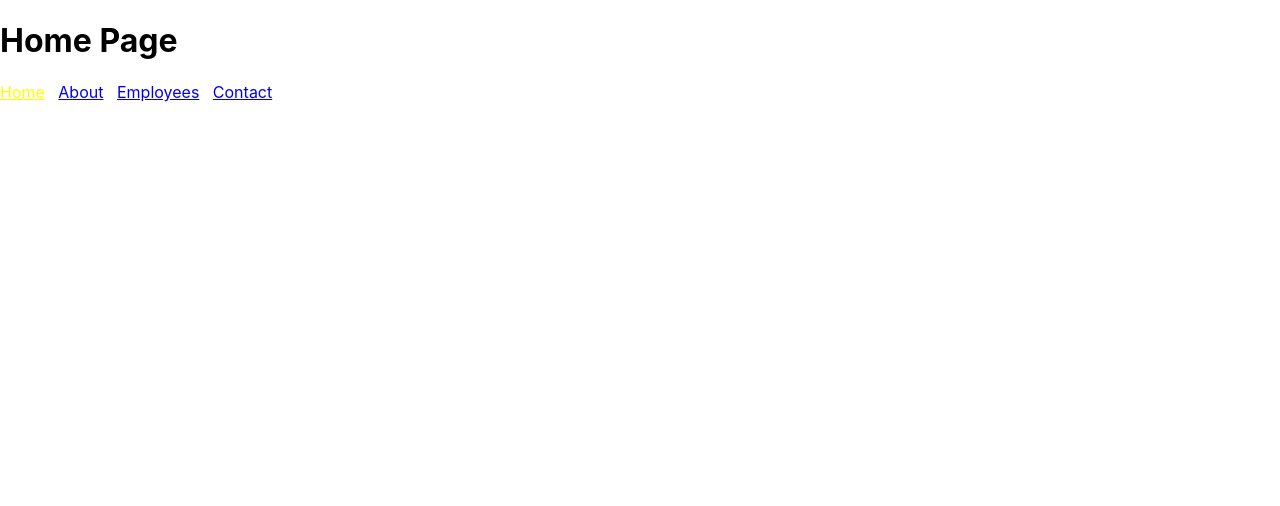
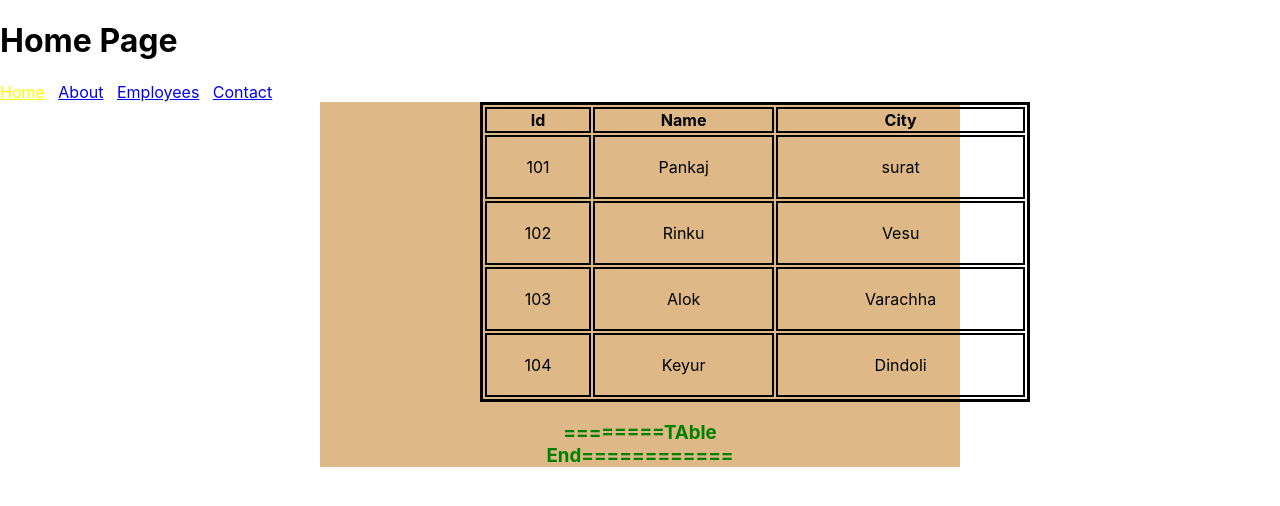
Before and after one commit to pankajm1995/react, a React (Create React App) app in the folder demo/: page / in a window 1280 px wide. Shown: the top 506 px of the page. Built offline with nearby package versions, Linux system fonts and the light colour scheme.

Commit message:
table css update

```diff
--- a/demo/src/App.js
+++ b/demo/src/App.js
@@ -13,7 +13,7 @@ import './App.css';
 // import Registration from './Registration';
 // import { Button } from 'react-bootstrap';
 // import 'bootstrap/dist/css/bootstrap.min.css';
-// import Tables from './Table';
+import Tables from './Table';
 
 // import Tloop from './Tloop';
 // import Frag1 from './Frag1';
@@ -30,21 +30,23 @@ import './App.css';
 // import About from './Component/About';
 // import { BrowserRouter, Link, Routes, Route } from "react-router-dom"
 // import './Crud.css';
-import Home from './Component/Home';
-import About from './Component/About';
-import Error from './Component/Error';
-import { BrowserRouter, Routes, Route } from "react-router-dom"
+// import Home from './Component/Home';
+// import About from './Component/About';
+// import Error from './Component/Error';
+// import { BrowserRouter, Routes, Route } from "react-router-dom"
+
 function App() {
     return(
-        <div className="App">
-        <BrowserRouter>
+     <div className="App">
+     {/* <BrowserRouter>
             <h1>Router</h1>
             <Routes>
                 <Route path="/Home" element={<Home />}>Home</Route>
                 <Route path="/About" element={<About />}>Home</Route>
                 <Route path="/*" element={<Error/>}>Error</Route>
             </Routes>
-    </BrowserRouter>
+    </BrowserRouter>*/}
+<Tables/>
     </div>
     )
 }
--- a/demo/src/Table.js
+++ b/demo/src/Table.js
@@ -11,14 +11,14 @@
                 return (
                     <div className='App'>
 
-                    <Table striped bordered hover>
+                    <Table striped bordered hover style={{border:"3px  solid black",width:"550px",height:"300px"}}>
 
 
-                        <thead>
+                        <thead >
                             <tr>
-                                <th>Id</th>
-                                <th>Name</th>
-                                <th>City</th>
+                                <th style={{border:"2px  solid black"}}>Id</th>
+                                <th style={{border:"2px  solid black"}}>Name</th>
+                                <th style={{border:"2px  solid black"}}>City</th>
                             </tr>
                         </thead>
                         {
@@ -26,9 +26,9 @@
 
                                     <tbody>
                                         <tr>
-                                            <td>{callback.id}</td>
-                                            <td>{callback.name}</td>
-                                            <td>{callback.city}</td>
+                                            <td style={{border:"2px  solid black"}}>{callback.id}</td>
+                                            <td style={{border:"2px  solid black"}}>{callback.name}</td>
+                                            <td style={{border:"2px  solid black"}}>{callback.city}</td>
                                         </tr>
                                     </tbody>
                             )
--- a/demo/src/index.js
+++ b/demo/src/index.js
@@ -12,6 +12,7 @@ const root = ReactDOM.createRoot(document.getElementById('root'));
 root.render(
   <React.StrictMode>
  <Routercss/>
+ <App/>
   </React.StrictMode>
 );
 
```
